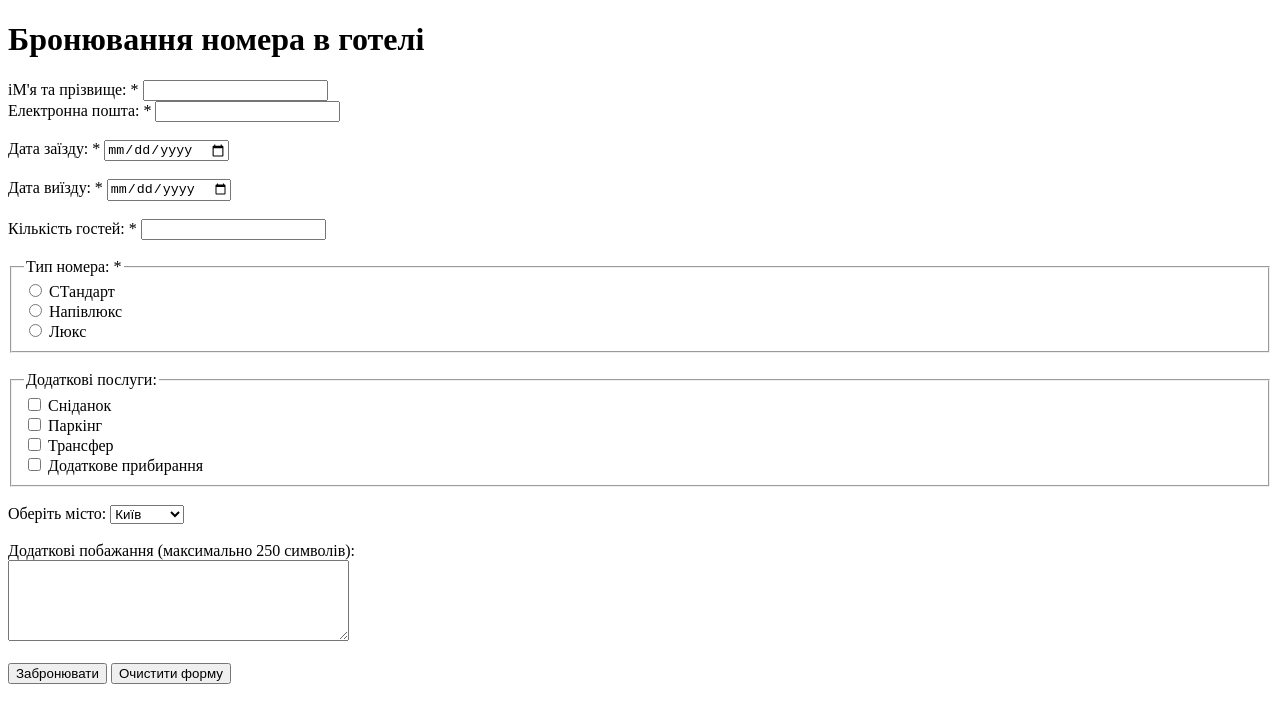
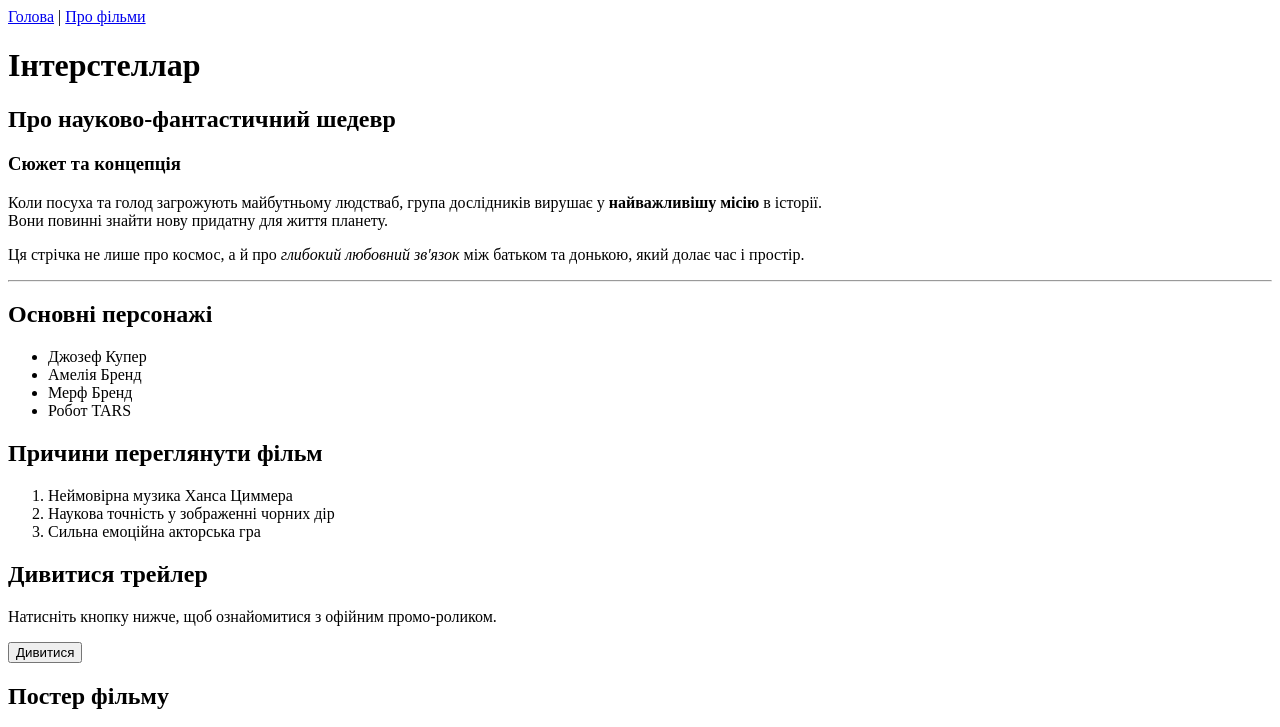
Before and after one commit to zhyhulinm-rgb/I21_Zhyhulin-Maxim, a plain HTML site: page index.html in a window 1280 px wide. Shown: the top 727 px of the page. Drawn offline with Linux system fonts and the light colour scheme.

Commit message:
Add files via upload

```diff
--- a/index.html
+++ b/index.html
@@ -3,88 +3,74 @@
 <head>
     <meta charset="UTF-8">
     <meta name="viewport" content="width=device-width, initial-scale=1.0">
-    <title>Форма бронювання готелю</title>
+    <title>Фільм Інтерстеллар</title>
 </head>
 <body>
-    <h1>Бронювання номера в готелі</h1>
-    <form action="#" method="post"
-    <div>
-        <label for="first-name">іМ'я та прізвище: *</label>
-        <input type="text" id="first-name" name="first_name" required>
-    </div>
-    <br>
-    <div>
-        <label for="email">Електронна пошта: *</label>
-        <input type="email" id="email" name="email" required>
-    </div>
-    <br>
-    <div>
-        <label for="check-in">Дата заїзду: *</label>
-        <input type="date" id="check-in" name="check_in" required>
-    </div>
-    <br>
-    <div>
-        <label for="check-out">Дата виїзду: *</label>
-        <input type="date" id="check-out" name="check_out" required>
-    </div>
-    <br>
-    <div>
-        <label for="guests">Кількість гостей: *</label>
-        <input type="number" id="guests" name="guests" min="1" required>
-    </div>
-    <br>
-    <fieldset>
-        <legend>Тип номера: *</legend>
-        <div>
-            <input type="radio" id="single" name="room_type" value="standard" required>
-            <label for="single">СТандарт</label>
-            <br>
+    <!-- Навігація -->
+     <nav>
+        <a href="index.html">Голова</a> |
+        <a href="info.html">Про фільми</a>
+     </nav>
+     <!-- Головний заголовок-->
+      <h1>Інтерстеллар</h1>
+      <!-- Два підзаголовки різних рівнів -->
+       <h2>Про науково-фантастичний шедевр</h2>
+       <h3>Сюжет та концепція</h3>
 
-            <input type="radio" id="double" name="room_type" value="junior_suite">
-            <label for="double">Напівлюкс</label>
-            <br>
+       <!--Два абзаци з вимогами (strong, em, br)-->
+       <p>
+        Коли посуха та голод загрожують майбутньому людстваб, група дослідників вирушає у <strong>найважливішу місію</strong> в історії.<br>
+        Вони повинні знайти нову придатну для життя планету.
+       </p>
 
-            <input type="radio" id="suite" name="room_type" value="suite">
-            <label for="suite">Люкс</label>
-    </fieldset>
-    <br>
-    <fieldset>
-        <legend>Додаткові послуги:</legend>
-        <div>
-            <input type="checkbox" id="service-breakfast" name="services" value="breakfast">
-            <label for="service-breakfast">Сніданок</label>
-            <br>
-            <input type="checkbox" id="service-parking" name="services" value="parking">
-            <label for="service-parking">Паркінг</label>
-            <br>
-            <input type="checkbox" id="service-transfer" name="services" value="transfer">
-            <label for="service-transfer">Трансфер</label>
-            <br>
-            <input type="checkbox" id="service-cleaning" name="services" value="cleaning">
-            <label for="service-cleaning">Додаткове прибирання</label>
-    </fieldset>
-    <br>
-    <div>
-        <label for="city">Оберіть місто:</label>
-        <select id="city" name="city">
-            <option value="kyiv">Київ</option>
-            <option value="lviv">Львів</option>
-            <option value="odesa">Одеса</option>
-            <option value="uzhhorod">Ужгород</option>
-            <option value="chernivtsi">Чернівці</option>
-        </select>
-    </div>
-    <br>
-    <div>
-        <label for="wishes">Додаткові побажання (максимально 250 символів):</label>
-        <br>
-        <textarea id="wishes" name="wishes" rows="5" cols="40" maxlength="250"></textarea>
-     </div>
-     <br>
-     <div>
-        <button type="submit">Забронювати</button>
-     <button type="reset">Очистити форму</button>
-     </div>
-  </form>
+       <p>
+        Ця стрічка не лише про космос, а й про <em>глибокий любовний зв'язок</em> між батьком та донькою, який долає час і простір.
+       </p>
+
+       <!-- Тематичний розділювач -->
+        <hr>
+
+        <!-- Ненумерований перелік із 4 пунктів -->
+         <h2>Основні персонажі</h2>
+         <ul>
+            <li>Джозеф Купер</li>
+            <li>Амелія Бренд</li>
+            <li>Мерф Бренд</li>
+            <li>Робот TARS</li>
+         </ul>
+
+         <!-- Нумерований перелік із 3 пунктів -->
+          <h2>Причини переглянути фільм</h2>
+          <ol>
+            <li>Неймовірна музика Ханса Циммера</li>
+            <li>Наукова точність у зображенні чорних дір</li>
+            <li>Сильна емоційна акторська гра</li>
+          </ol>
+
+          <!-- Контейнер: заголовок, коротки текст і кнопка  -->
+           <div>
+            <h2>Дивитися трейлер</h2>
+            <p>Натисніть кнопку нижче, щоб ознайомитися з офійним промо-роликом.</p>
+            <a href="https://www.youtube.com/watch?v=zSWdZVtXT7E" target="_blank">
+             <button>Дивитися</button>
+            </a>
+           </div>
+
+           <!-- Постер із локальної папки, шириною, alt та підписом -->
+            <h2 id="poster-section">Постер фільму</h2>
+            <figure>
+                <img src="./image.jpg" alt="Постер фільму Інтерстеллар" width="300">
+                <figcaption>Офіційний постер до фільму <<Інтерстеллар>> (2014)</figcaption>
+            </figure>
+
+            <!-- Зовнішнє посилання в новій вкладці -->
+             <p>
+                Детальніше про фільм на
+                <a href="https://www.imdb.com/title/tt0816692/" targets="_blank">IMDb</a>.
+             </p>
+
+             <!-- Перехід до певної частини цієї ж сторінки -->
+            </p>
+
 </body>
 </html>
```
